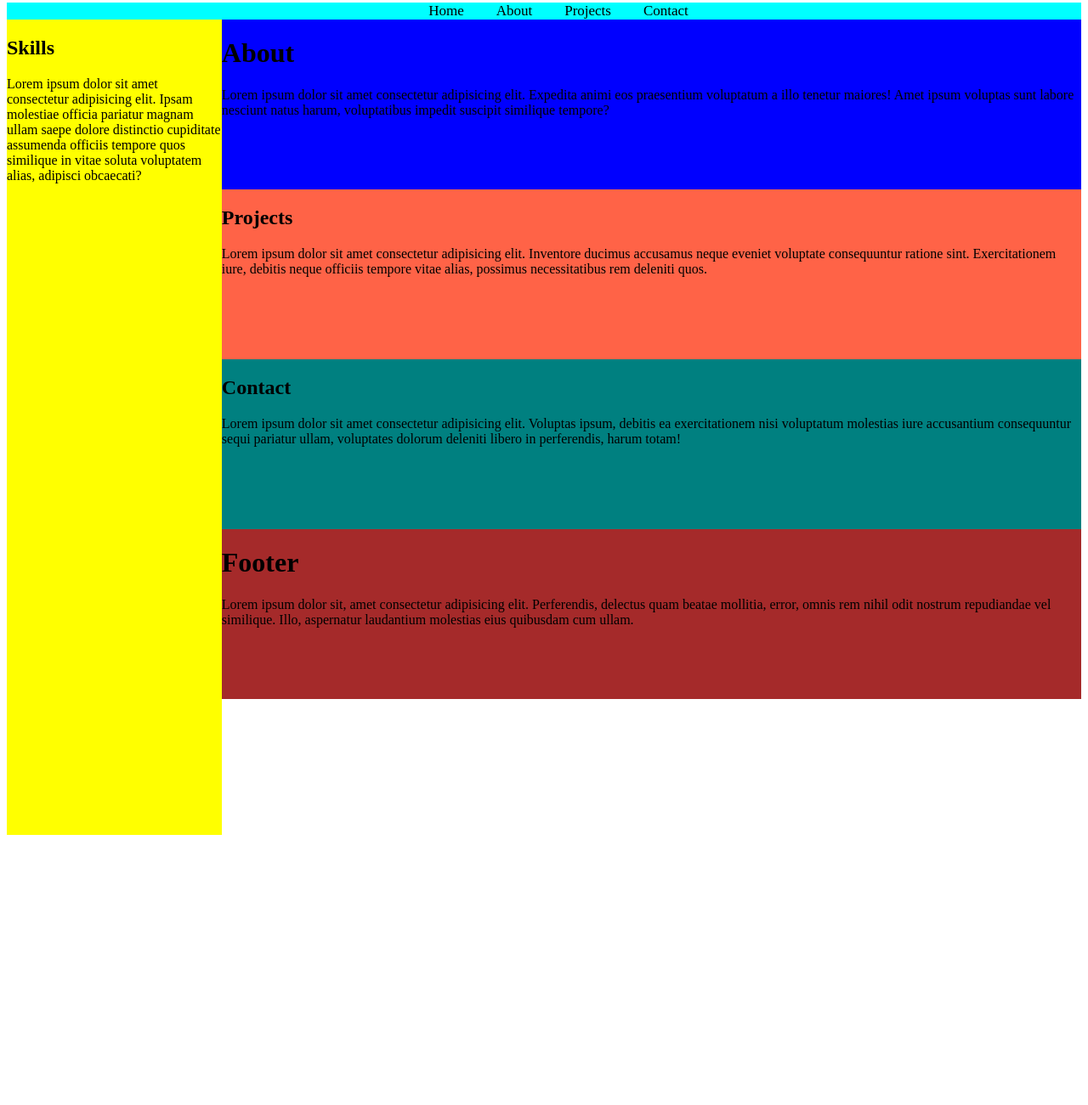
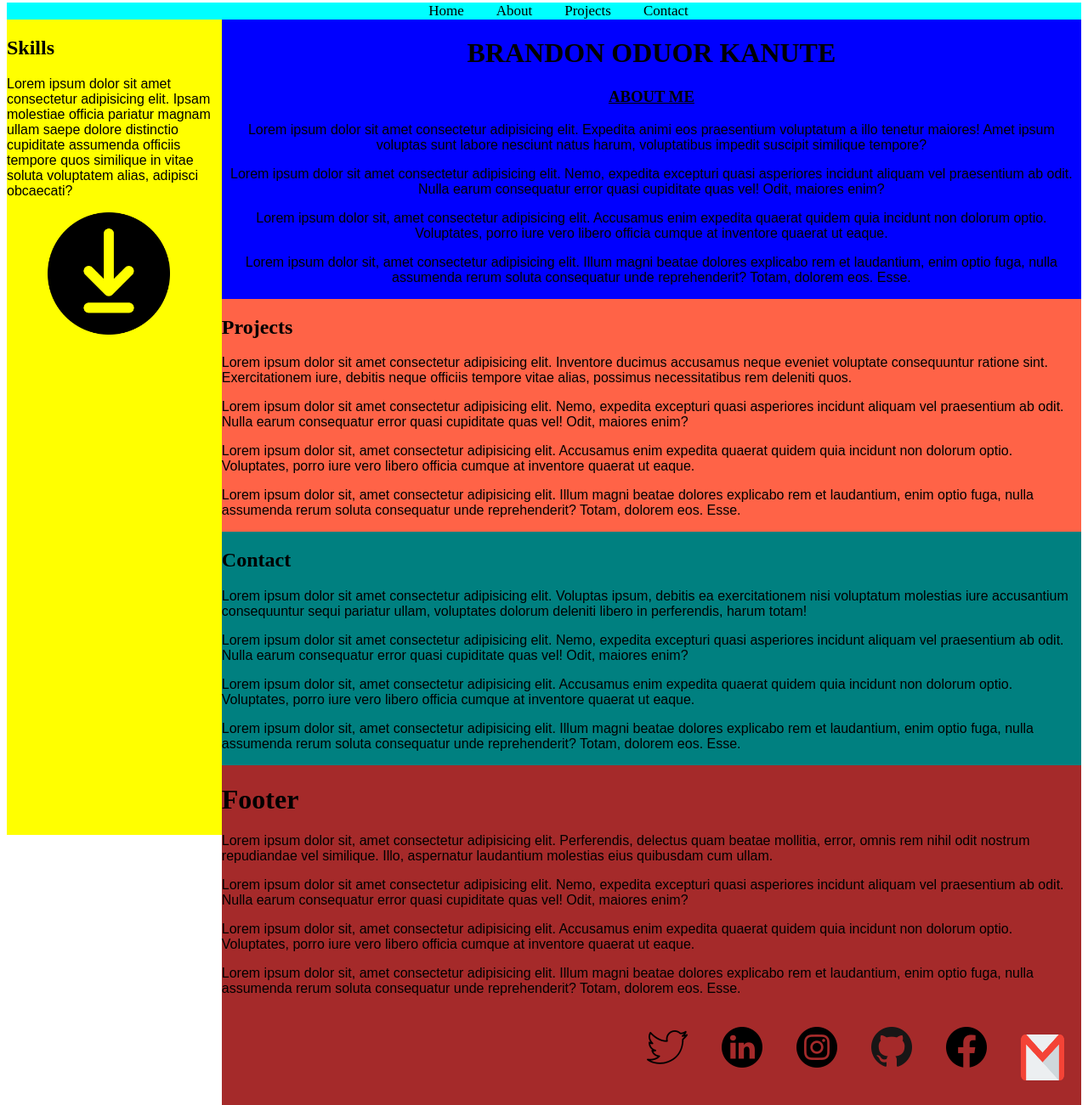
Before and after one commit to LarmBee/Flatiron_Portfolio, a plain HTML site: page index.html in a window 1280 px wide. Shown: the part 5-1306 px from the top of the page at 85% size. Before the commit the page ends 988 px from the top, so only its background shows below. Drawn offline with Linux system fonts and the light colour scheme.

Commit message:
Added images and resized to fit

```diff
--- a/index.html
+++ b/index.html
@@ -19,30 +19,53 @@
         <!-- Skills and CV section -->
         <h1>Skills</h1>
         <p>Lorem ipsum dolor sit amet consectetur adipisicing elit. Ipsam molestiae officia pariatur magnam ullam saepe dolore distinctio cupiditate assumenda officiis tempore quos similique in vitae soluta voluptatem alias, adipisci obcaecati?</p>
+        <img src="./images/downloading.png" class="download">
     </article>
 
     <main id ="main">
         <!-- contains, Name, and About me section -->
-        <h1>About</h1>
+        <h1>BRANDON ODUOR KANUTE</h1>
+        <h3><u> ABOUT ME </u></h3>
         <p>Lorem ipsum dolor sit amet consectetur adipisicing elit. Expedita animi eos praesentium voluptatum a illo tenetur maiores! Amet ipsum voluptas sunt labore nesciunt natus harum, voluptatibus impedit suscipit similique tempore?</p>
+        <p>Lorem ipsum dolor sit amet consectetur adipisicing elit. Nemo, expedita excepturi quasi asperiores incidunt aliquam vel praesentium ab odit. Nulla earum consequatur error quasi cupiditate quas vel! Odit, maiores enim?</p>
+        <p>Lorem ipsum dolor sit, amet consectetur adipisicing elit. Accusamus enim expedita quaerat quidem quia incidunt non dolorum optio. Voluptates, porro iure vero libero officia cumque at inventore quaerat ut eaque.</p>
+        <p>Lorem ipsum dolor sit, amet consectetur adipisicing elit. Illum magni beatae dolores explicabo rem et laudantium, enim optio fuga, nulla assumenda rerum soluta consequatur unde reprehenderit? Totam, dolorem eos. Esse.</p>
     </main>
 
     <article id="projects">
         <!-- Projects done -->
         <h1>Projects</h1>
         <p>Lorem ipsum dolor sit amet consectetur adipisicing elit. Inventore ducimus accusamus neque eveniet voluptate consequuntur ratione sint. Exercitationem iure, debitis neque officiis tempore vitae alias, possimus necessitatibus rem deleniti quos.</p>
+        <p>Lorem ipsum dolor sit amet consectetur adipisicing elit. Nemo, expedita excepturi quasi asperiores incidunt aliquam vel praesentium ab odit. Nulla earum consequatur error quasi cupiditate quas vel! Odit, maiores enim?</p>
+        <p>Lorem ipsum dolor sit, amet consectetur adipisicing elit. Accusamus enim expedita quaerat quidem quia incidunt non dolorum optio. Voluptates, porro iure vero libero officia cumque at inventore quaerat ut eaque.</p>
+        <p>Lorem ipsum dolor sit, amet consectetur adipisicing elit. Illum magni beatae dolores explicabo rem et laudantium, enim optio fuga, nulla assumenda rerum soluta consequatur unde reprehenderit? Totam, dolorem eos. Esse.</p>
+
     </article>
 
     <article id="contact" >
         <!-- Contact me section -->
         <h1>Contact</h1>
         <p>Lorem ipsum dolor sit amet consectetur adipisicing elit. Voluptas ipsum, debitis ea exercitationem nisi voluptatum molestias iure accusantium consequuntur sequi pariatur ullam, voluptates dolorum deleniti libero in perferendis, harum totam!</p>
+        <p>Lorem ipsum dolor sit amet consectetur adipisicing elit. Nemo, expedita excepturi quasi asperiores incidunt aliquam vel praesentium ab odit. Nulla earum consequatur error quasi cupiditate quas vel! Odit, maiores enim?</p>
+        <p>Lorem ipsum dolor sit, amet consectetur adipisicing elit. Accusamus enim expedita quaerat quidem quia incidunt non dolorum optio. Voluptates, porro iure vero libero officia cumque at inventore quaerat ut eaque.</p>
+        <p>Lorem ipsum dolor sit, amet consectetur adipisicing elit. Illum magni beatae dolores explicabo rem et laudantium, enim optio fuga, nulla assumenda rerum soluta consequatur unde reprehenderit? Totam, dolorem eos. Esse.</p>
+
     </article>
 
     <footer id ="footer">
         <!-- COntains social media links  -->
         <h1>Footer</h1>
         <p>Lorem ipsum dolor sit, amet consectetur adipisicing elit. Perferendis, delectus quam beatae mollitia, error, omnis rem nihil odit nostrum repudiandae vel similique. Illo, aspernatur laudantium molestias eius quibusdam cum ullam.</p>
+        <p>Lorem ipsum dolor sit amet consectetur adipisicing elit. Nemo, expedita excepturi quasi asperiores incidunt aliquam vel praesentium ab odit. Nulla earum consequatur error quasi cupiditate quas vel! Odit, maiores enim?</p>
+        <p>Lorem ipsum dolor sit, amet consectetur adipisicing elit. Accusamus enim expedita quaerat quidem quia incidunt non dolorum optio. Voluptates, porro iure vero libero officia cumque at inventore quaerat ut eaque.</p>
+        <p>Lorem ipsum dolor sit, amet consectetur adipisicing elit. Illum magni beatae dolores explicabo rem et laudantium, enim optio fuga, nulla assumenda rerum soluta consequatur unde reprehenderit? Totam, dolorem eos. Esse.</p>
+
+        <a href=""><img src="./images/gmail.png" class="img" id="img1"></a>
+        <a href=""><img src="./images/facebook.png" class="img"></a>
+        <a href=""><img src="./images/github.png" class="img"></a>
+        <a href=""><img src="./images/instagram.png" class="img"></a>
+        <a href=""><img src="./images/linkedin.png" class="img"></a>
+        <a href=""><img src="./images/twitter.png" class="img"></a>
     </footer>
 </body>
 </html>
--- a/script.js
+++ b/script.js
@@ -0,0 +1,3 @@
+let sum = (a, b)=> {
+    console.log(a+b)
+}
--- a/style.css
+++ b/style.css
@@ -1,3 +1,8 @@
+
+* p{
+    font-family:Arial, Helvetica, sans-serif;
+
+}
 #navbar{
     background-color: aqua;
     overflow: hidden;
@@ -19,31 +24,42 @@
     width: 20%;
     height: 120vh;
 }
+.download{
+    object-fit: cover;
+    margin-left: 3em;
+    width: 9em;
+}
 
 #main{
     background-color: blue;
-    height: 25vh;
     width: 80%;
     float: right;
+    text-align: center;
 }
 
 #projects{
     background-color: tomato;
-    height: 25vh;
     width: 80%;
     float: right;
 }
 
 #contact{
     background-color: teal;
-    height: 25vh;
     width: 80%;
     float: right;
 }
 
 #footer{
     background-color: brown;
-    height: 25vh;
     width: 80%;
     float: right;
 }
+.img{
+    align-items: center;
+    padding: 20px;
+    float: right;
+}
+#img1{
+    height: 9vh;
+    width: 4vw;
+}
```
Also changed, not shown: images/download.png (added), images/downloading.png (added), images/facebook.png (added), images/github.png (added), images/gmail.png (added), images/instagram.png (added), images/linkedin.png (added), images/twitter.png (added).
